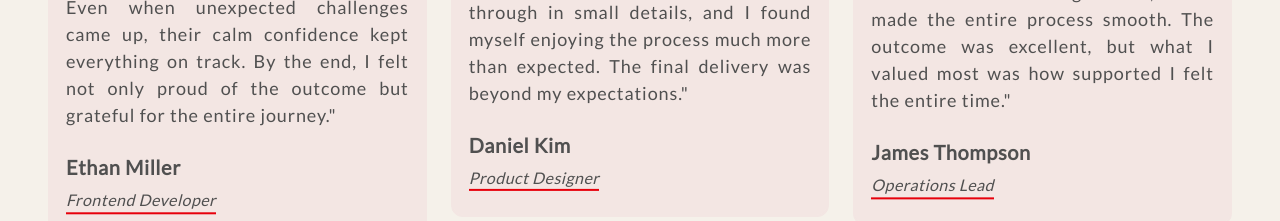
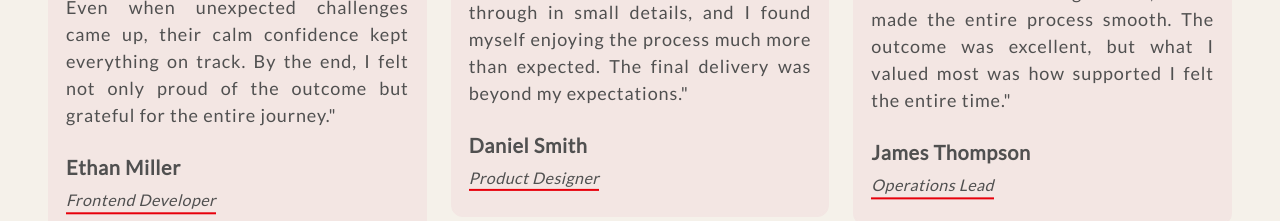
Before and after one commit to Sandy17180/Solpeine, a Next.js app: page /testimonials in a window 1280 px wide. Shown: the part 1000-1221 px from the top of the page. Built offline with nearby package versions, Linux system fonts and the light colour scheme; no server answers; a web font is replaced by a local one.

Commit message:
Update testimonial name from 'Daniel Kim' to 'Daniel Smith'

```diff
--- a/data/testimonials.js
+++ b/data/testimonials.js
@@ -6,7 +6,7 @@ export const testimonials = [
     profile: "Marketing Manager",
   },
   {
-    name: "Daniel Kim",
+    name: "Daniel Smith",
     quote:
       "What impressed me the most was their ability to take something complex and make it feel approachable. They were confident but never overbearing, guiding me in exactly the right moments. Their creativity shone through in small details, and I found myself enjoying the process much more than expected. The final delivery was beyond my expectations.",
     profile: "Product Designer",
```
